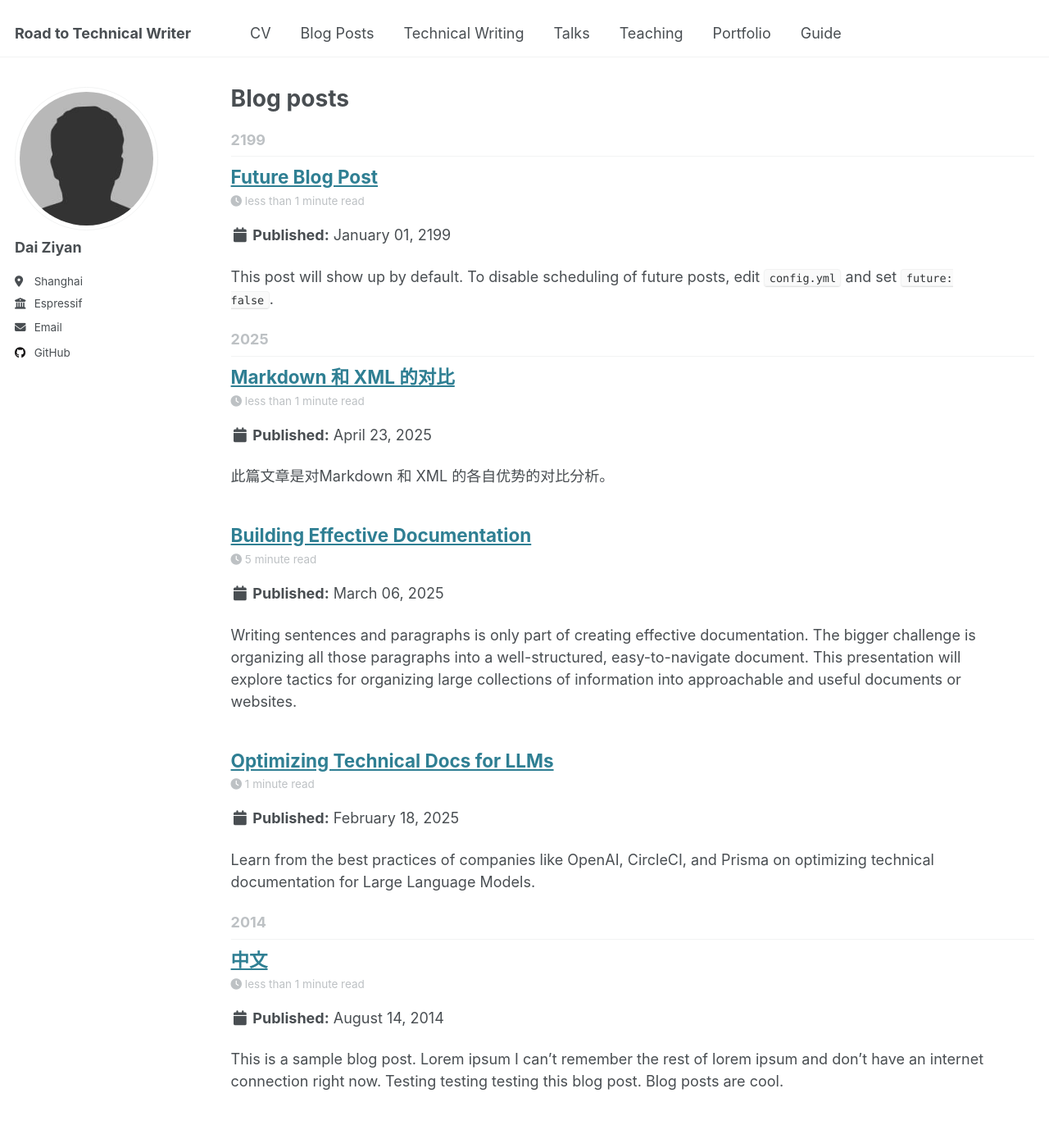
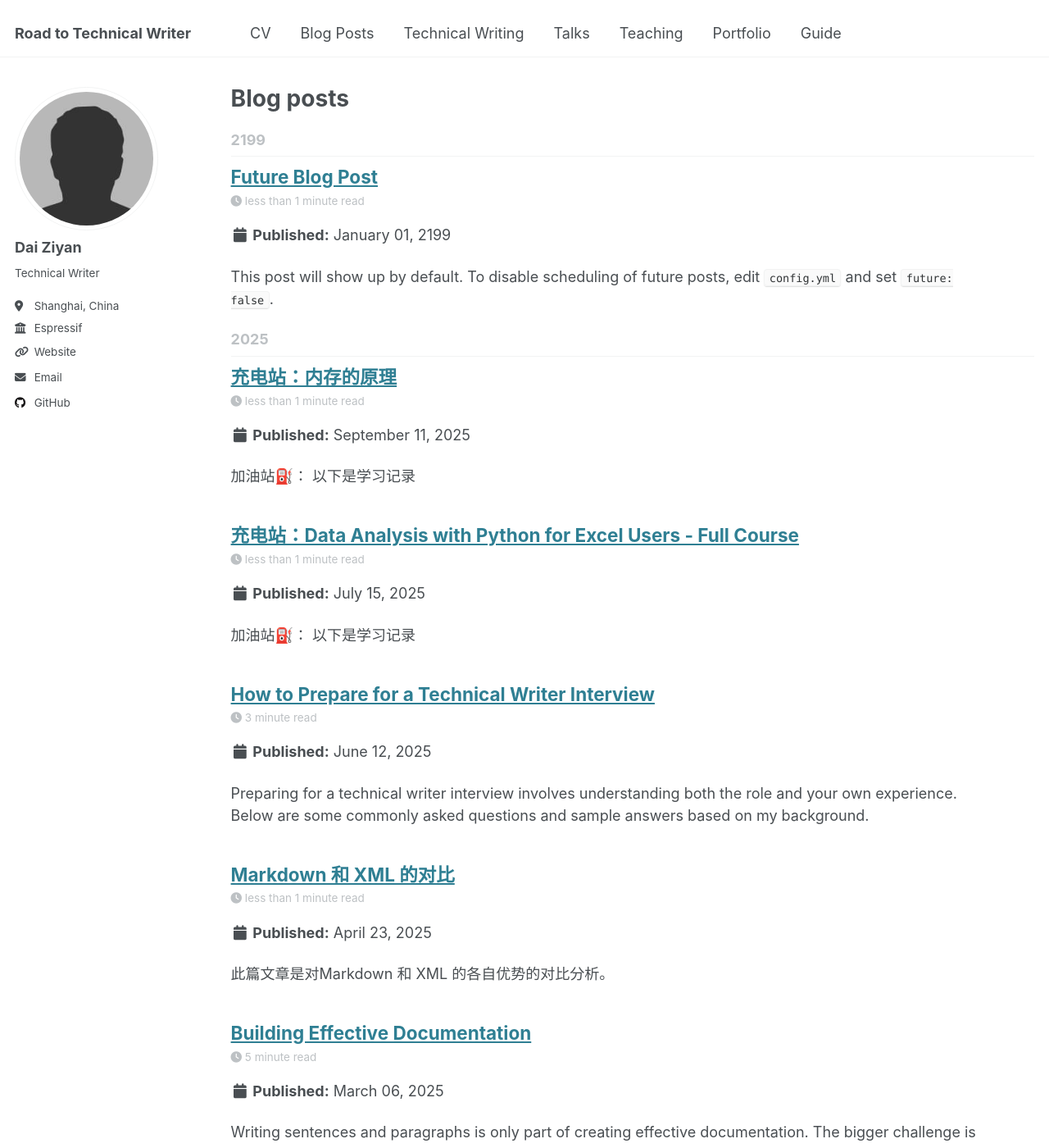
Before and after one commit to Daiziyan/daiziyan.github.io, a Jekyll site: the page built from _pages/year-archive.html, in a window 1280 px wide and 1400 px high. Shown: the whole window at 82% size. Built offline with Jekyll 4.4.1, drawn with Linux system fonts in a browser that asks for light colours.

Commit message:
polish the site

```diff
--- a/_config.yml
+++ b/_config.yml
@@ -12,10 +12,10 @@
 title                    : "Road to Technical Writer"
 title_separator          : "-"
 name                     : &name "Dai Ziyan"
-description              : &description "personal description"
+description              : &description "技术写作者的个人网站，分享技术写作技巧、工具使用和职业发展经验"
 url                      : https://daiziyan.github.io # the base hostname & protocol for your site e.g. "https://[your GitHub username].github.io"
 baseurl                  : "" # the subpath of your site, e.g. "/blog"
-repository               : "academicpages/academicpages.github.io"
+repository               : "daiziyan/daiziyan.github.io"
 
 # Site Author - The following control what appear as part of the author content on the side bar.
 #               If a field is blank the icon and link will not appear, otherwise it will be shown.
@@ -25,10 +25,10 @@
   avatar           : "bio-photo.jpg"
   name             : "Dai Ziyan"
   pronouns         : # example: "she/her"
-  bio              : ""
-  location         : "Shanghai"
+  bio              : "Technical Writer"
+  location         : "Shanghai, China"
   employer         : "Espressif"
-  uri              : # URL
+  uri              : "https://daiziyan.github.io"
   email            : "dora_online@163.com"
 
   # Academic websites
@@ -45,7 +45,7 @@
   bitbucket        : # Username - Update with your username on the site
   codepen          : # Username
   dribbble         : # Username
-  github           : "academicpages"
+  github           : "Daiziyan"
   kaggle           : # Username
   stackoverflow    : # User number or user number and name (i.e., use "1" or "1/jeff-atwood")
 
--- a/_posts/2014-08-14-blog-post-3.md
+++ /dev/null
@@ -1,20 +0,0 @@
----
-title: '中文'
-date: 2014-08-14
-permalink: /posts/2014/08/blog-post-3/
-tags:
-  - cool posts
-  - category1
-  - category2
----
-
-This is a sample blog post. Lorem ipsum I can't remember the rest of lorem ipsum and don't have an internet connection right now. Testing testing testing this blog post. Blog posts are cool.
-
-Headings are cool
-======
-
-You can have many headings
-======
-
-Aren't headings cool?
-------
--- /dev/null
+++ b/_posts/2025-06-01-interview.md
@@ -0,0 +1,81 @@
+---
+title: "How to Prepare for a Technical Writer Interview"
+date: 2025-06-12
+categories: [career, interview]
+---
+
+Preparing for a technical writer interview involves understanding both the role and your own experience. Below are some commonly asked questions and sample answers based on my background.
+
+---
+
+## 1. Tell me about yourself
+
+I have a strong background in English Interpretation and Business English, with a Master’s degree from the University of International Business and Economics and a Bachelor’s from Jinan University. Since 2020, I have worked as a Technical Writer at Espressif Systems, where I collaborate with engineers to develop and maintain technical documentation for hardware products. My experience also includes leading translation teams, managing terminology, and automating documentation workflows.
+
+---
+
+## 2. Walk me through your resume
+
+- **Education:**
+  - Master in English Interpretation, University of International Business and Economics
+  - Bachelor in Business English, Jinan University
+
+- **Work Experience:**
+  - Technical Writer at Espressif Systems (2020–Present)
+    - Developed and maintained hardware documentation (TRMs, datasheets, design guides)
+    - Led the ESP-IDF Translation Team, managing over 400 documents across nine chip series
+    - Standardized terminology and automated glossary generation
+    - Automated translation request workflows and formatting checks
+    - Analyzed customer feedback to improve documentation quality
+
+- **Skills:**
+  - Documentation tools: LaTeX, reStructuredText, Markdown
+  - Programming: Python, Linux Shell
+  - Version control: Git
+  - Office tools: Word, Excel, PPT
+
+---
+
+## 3. What is your greatest strength?
+
+My greatest strength is my ability to bridge the gap between technical experts and end users. I excel at translating complex technical concepts into clear, user-friendly documentation. Additionally, I am proactive in automating workflows and standardizing processes to improve team efficiency.
+
+---
+
+## 4. Why should we hire you?
+
+You should hire me because I bring a combination of strong language skills, technical understanding, and process improvement experience. I have a proven track record of delivering high-quality documentation, leading teams, and implementing automation to streamline documentation processes.
+
+---
+
+## 5. Where do you see yourself in 5 years?
+
+In five years, I hope to take on greater responsibilities, possibly leading a documentation or content team. I aim to further develop my technical skills and contribute to building best-in-class documentation systems that support both users and engineers.
+
+---
+
+## 6. Why are you leaving your current job?
+
+I am looking for new challenges and opportunities to grow. While I have learned a lot at Espressif Systems, I am eager to expand my experience in a new environment and contribute to a different team with fresh perspectives.
+
+---
+
+## 7. How do you handle stress?
+
+I handle stress by staying organized, prioritizing tasks, and breaking down complex projects into manageable steps. I also communicate proactively with my team to address issues early and ensure deadlines are met without compromising quality.
+
+---
+
+## 8. Describe a difficult work situation and how you overcame it
+
+Once, I managed a large-scale translation project with tight deadlines and frequent updates. By automating the request and tracking process, and by standardizing terminology, I was able to coordinate the team efficiently and deliver high-quality translations on time.
+
+---
+
+## 9. What are your salary expectations?
+
+Based on my experience and the industry standards, I am seeking a competitive salary that reflects my skills and contributions. I am open to discussing the specifics based on the responsibilities and expectations of the role.
+
+---
+
+**Good luck with your interview preparation!**
--- /dev/null
+++ b/_posts/2025-07-15-automate-excel-with-python.md
@@ -0,0 +1,26 @@
+---
+title: '充电站：Data Analysis with Python for Excel Users - Full Course'
+date: 2025-07-15
+permalink: /posts/2014/08/automate-excel-with-python
+tags:
+  - python
+  - excel
+---
+
+加油站⛽️： 以下是学习记录
+
+## 课程资源
+
+YouTube Vedio: https://www.youtube.com/watch?v=WcDaZ67TVRo
+
+## 学习笔记
+
+- 如何使用 Jupyter notebook
+- Pandas Guide
+
+### Why learn Pandas
+
+- Excel: limitation by size
+- python is good for automation
+- python can handle complex data transformation
+- python has cross platform capabilities
--- /dev/null
+++ b/_posts/2025-09-11-RAM-introduction.md
@@ -0,0 +1,13 @@
+---
+title: '充电站：内存的原理'
+date: 2025-09-11
+permalink: /posts/2025/09/RAM-introduction
+---
+
+加油站⛽️： 以下是学习记录
+
+## 课程资源
+
+Youtube Vedio:
+
+https://www.youtube.com/watch?v=bqImyyk1bMQ&pp=2Ab0BNIHCQnGCQGHKiGM7w%3D%3D
```
